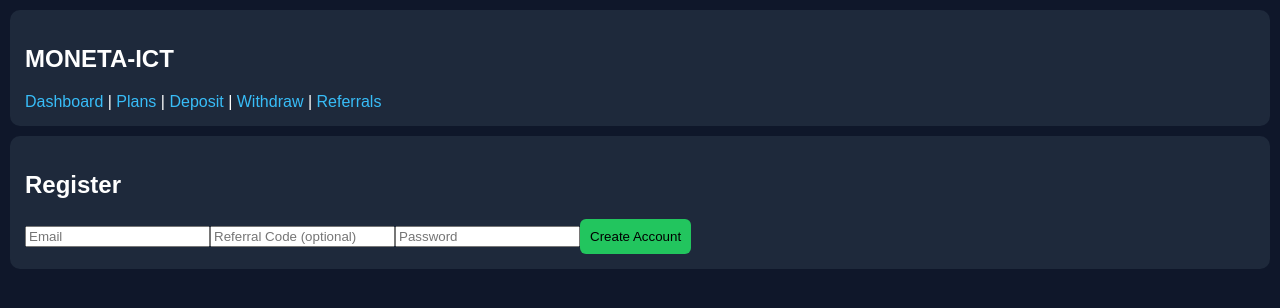
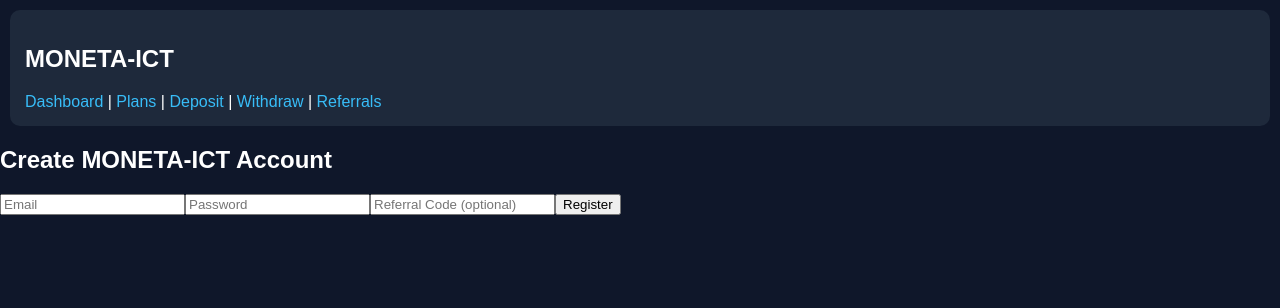
Before and after one commit to Eramsbilly/MONETA-ICT-Frontend, a React (Create React App) app: page /register in a window 1280 px wide. Shown: the top 308 px of the page. Built offline with nearby package versions, Linux system fonts and the light colour scheme.

Commit message:
Update Register.js

```diff
--- a/src/Register.js
+++ b/src/Register.js
@@ -1,13 +1,68 @@
-import React from "react";
+import React, { useState } from "react";
+import { registerUser } from "./api";
 
 export default function Register() {
+  const [email, setEmail] = useState("");
+  const [password, setPassword] = useState("");
+  const [referral, setReferral] = useState("");
+  const [error, setError] = useState("");
+  const [loading, setLoading] = useState(false);
+
+  const handleRegister = async (e) => {
+    e.preventDefault();
+    setError("");
+    setLoading(true);
+
+    try {
+      const res = await registerUser({
+        email,
+        password,
+        referral_code: referral || null,
+      });
+
+      localStorage.setItem("token", res.data.token);
+      window.location.href = "/dashboard";
+    } catch (err) {
+      setError("Registration failed");
+    } finally {
+      setLoading(false);
+    }
+  };
+
   return (
-    <div className="card">
-      <h2>Register</h2>
-      <input placeholder="Email" />
-      <input placeholder="Referral Code (optional)" />
-      <input type="password" placeholder="Password" />
-      <button className="btn">Create Account</button>
+    <div className="auth-container">
+      <h2>Create MONETA-ICT Account</h2>
+
+      {error && <p className="error">{error}</p>}
+
+      <form onSubmit={handleRegister}>
+        <input
+          type="email"
+          placeholder="Email"
+          value={email}
+          onChange={(e) => setEmail(e.target.value)}
+          required
+        />
+
+        <input
+          type="password"
+          placeholder="Password"
+          value={password}
+          onChange={(e) => setPassword(e.target.value)}
+          required
+        />
+
+        <input
+          type="text"
+          placeholder="Referral Code (optional)"
+          value={referral}
+          onChange={(e) => setReferral(e.target.value)}
+        />
+
+        <button disabled={loading}>
+          {loading ? "Creating account..." : "Register"}
+        </button>
+      </form>
     </div>
   );
 }
```
